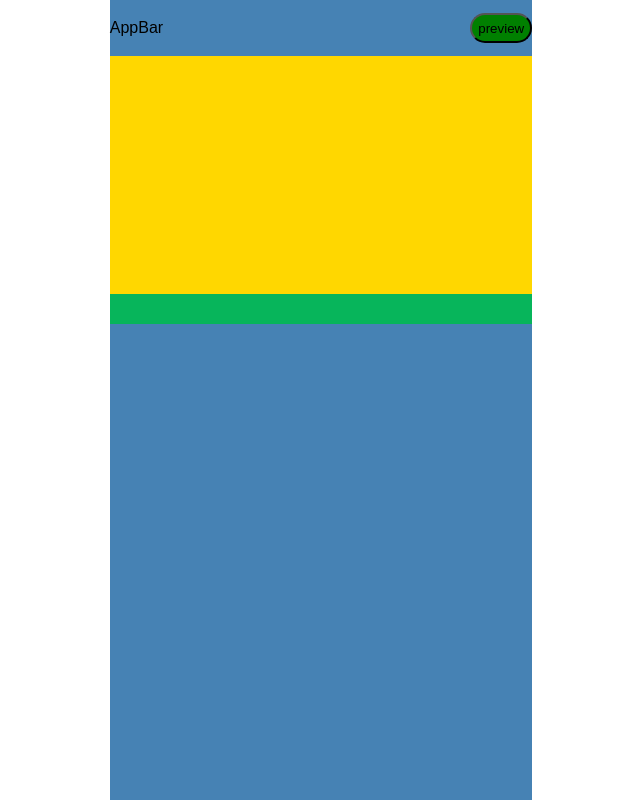
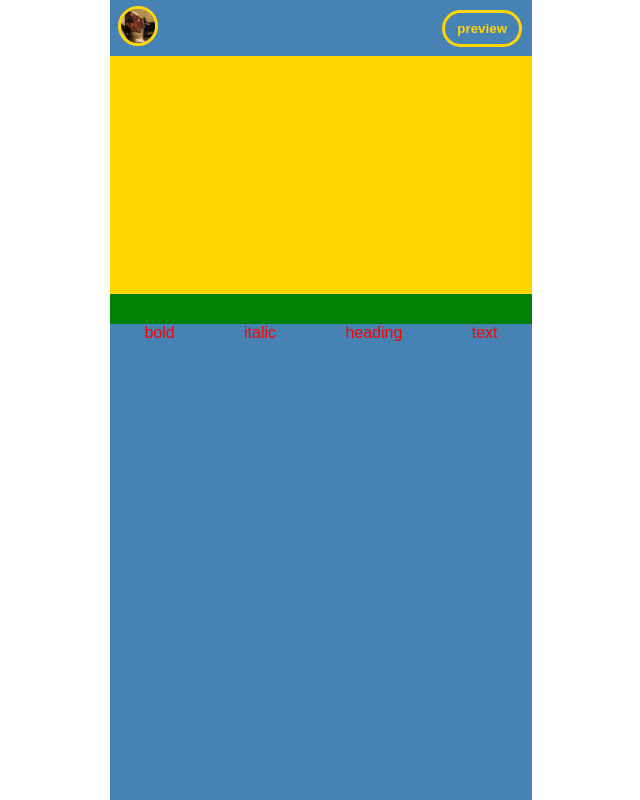
Before and after one commit to iota-unum/editor-playground, a Next.js app: page /compose in a window 1280 px wide. Shown: the whole page, without its empty margins (319-959 px from the left). Built offline with nearby package versions, Linux system fonts and the light colour scheme.

Commit message:
edit toolbar first implement

```diff
--- a/components/AppBar.js
+++ b/components/AppBar.js
@@ -1,12 +1,14 @@
 import React from 'react';
 import useStore from '../store';
+import Avatar from './Avatar';
 function AppBar() {
 
   const { preview, setPreview } = useStore();
   return (
     <div className='appbar'>
-      AppBar
-      <button onClick={setPreview}>{preview ? 'edit' : 'preview'}</button>
+
+      <Avatar/>
+      <button onClick={setPreview}>{preview ? 'back' : 'preview'}</button>
 
 
       <style jsx>
@@ -18,9 +20,14 @@ function AppBar() {
           align-items: center;
         }
         button {
-          background-color: green;
-          border-radius: 1rem;
-          height: 30px;
+          background-color: transparent;
+          border: 3px solid gold;
+          border-radius: 1.5rem;
+          margin: 0 10px;
+          color: gold;
+          width: 5rem;
+          padding: .5rem .7rem;
+          font-weight: bolder;
         }
         `}
       </style>
--- /dev/null
+++ b/components/Avatar.js
@@ -0,0 +1,29 @@
+import React from 'react'
+
+function Avatar() {
+  return (
+    <div className='avatar'>
+        <img src="avatar.jpg" alt="" />
+
+
+
+        <style jsx>
+            {`
+
+            .avatar {
+                width: 2.5rem;
+                margin: 0 .5rem;
+
+            }
+            img {
+                width: 100%;
+                border-radius: 50%;
+                border: 3px solid gold;
+            }
+            `}
+        </style>
+    </div>
+  )
+}
+
+export default  Avatar
--- /dev/null
+++ b/components/EditBar.js
@@ -0,0 +1,27 @@
+import React from 'react';
+import EditButton from './EditButton';
+import useStore from '../store';
+
+function EditBar() {
+
+
+  return (
+    <div className='editbar'>
+      <EditButton cmd='bold' />
+      <EditButton cmd='italic' />
+      <EditButton cmd='formatBlock' arg='h1'name='heading'/>
+      <EditButton cmd='formatBlock' arg='div' name='text'/>
+
+      <style jsx>
+        {`
+          .editbar {
+            display: flex;
+            justify-content: space-around;
+          }
+        `}
+      </style>
+    </div>
+  );
+}
+
+export default EditBar;
--- /dev/null
+++ b/components/EditButton.js
@@ -0,0 +1,36 @@
+import React from 'react'
+import useStore from '../store';
+function EditButton({cmd, arg, name}) {
+
+const commandState = useStore(state => state.commandState)
+const colorBtn = commandState[cmd] === 'true' ? 'white' : 'red'
+
+return (
+  <div
+  className='edit-button'
+  onClick={()=>{}}
+  onMouseDown={evt => {
+    evt.preventDefault(); // Avoids loosing focus from the editable area
+    document.execCommand(cmd, false, arg); // Send the command to the browser
+    console.log('commando', commandState[cmd]);
+      }}
+
+    >{name ?? cmd}
+
+    <style jsx>
+
+
+      {`
+.edit-button{
+
+      color: ${colorBtn};
+
+}
+      `}
+    </style>
+
+    </div>
+  )
+}
+
+export default EditButton
--- a/components/Editor.js
+++ b/components/Editor.js
@@ -1,18 +1,31 @@
 import ProgressBar from './ProgressBar';
+import useStore from '../store';
 function Editor({ handleChange, content, overflow, progress, preview }) {
+  const { commandState, setCommandState } = useStore();
+  function handleSelect() {
+    const selectState = {};
+    const newState = ['bold', 'italic', 'formatBlock'].map((btn) => {
+      selectState[btn] = document.queryCommandValue(btn);
+    });
+    console.log('selectState', selectState);
+    setCommandState(prev => selectState)
+    console.log('commandState', commandState)
+    return selectState;
+  }
   return (
     <div
       className='editor'
       contentEditable={!preview}
       onInput={handleChange}
       suppressContentEditableWarning={true}
-      value={content}
+      // value={content}
+      onSelect={handleSelect}
     >
       {content === '' ? <div></div> : <div></div>}
 
       <style jsx global>
         {`
-          .editor{
+          .editor {
             min-height: calc(var(--containerWidth) * 0.5625);
             max-height: ${preview
               ? `calc(var(--containerWidth) * 1.333333)`
@@ -21,7 +34,7 @@ function Editor({ handleChange, content, overflow, progress, preview }) {
             border: ${overflow && '5px solid red'};
             overflow: auto;
             padding: 0.5rem;
-            font-size: .75rem;
+            font-size: 0.75rem;
           }
         `}
       </style>
--- a/components/ProgressBar.js
+++ b/components/ProgressBar.js
@@ -12,7 +12,7 @@ function ProgressBar({progress, overflow}) {
         {`
         .progress-bar {
             height: 30px;
-            background-color: rgb(7, 181, 91);
+            background-color: green;
             width: 100%;
           }
           .progress-status {
--- a/pages/compose.js
+++ b/pages/compose.js
@@ -1,9 +1,10 @@
-import React , {useState} from 'react';
+import React, { useState } from 'react';
 import AppBar from '../components/AppBar';
 import ProgressBar from '../components/ProgressBar';
 import Editor from '../components/Editor';
 import useDimensions from '../hooks/useDimensions';
 import useStore from '../store';
+import EditBar from '../components/EditBar';
 function Compose() {
   const [content, setContent] = useState('');
   const { overflow, progress } = useDimensions(content);
@@ -25,19 +26,12 @@ function Compose() {
         preview={preview}
         content={content}
       />
-{
+      {!preview && <ProgressBar overflow={overflow} progress={progress} />}
 
-      !preview && <ProgressBar overflow={overflow} progress={progress} />
+      {!preview && <EditBar />}
 
-
-}
-{preview
-
-&&
-<button>Done</button>
-
-}
-<style jsx>
+      {preview && <button>Done</button>}
+      <style jsx>
         {`
           .compose {
             background-color: steelblue;
@@ -47,12 +41,14 @@ function Compose() {
           }
           button {
             display: block;
-            margin: 0 auto;
-            margin-top: .7rem;
             background-color: gold;
-            color: white;
-            padding: .5rem 3rem;
-            border-radius: .5rem;
+            border: 3px solid gold;
+            border-radius: 1.5rem;
+            margin: 1rem auto;
+            color: steelblue;
+            width: 9rem;
+            padding: 0.5rem 0.7rem;
+            font-weight: bolder;
           }
         `}
       </style>
--- a/store.js
+++ b/store.js
@@ -5,8 +5,10 @@ const useStore = create((set) => ({
 containerWidth: '100%',
 height: 0,
 preview: false,
+commandState: {bold: false, italic: false, formatBlock: false},
 setWidth: width => set({containerWidth: width}),
 setPreview:()=> set(state => ({preview: !state.preview})),
+setCommandState: (commandState) => set(state => ({...state, commandState}))
 
 
 }));
```
Also changed, not shown: public/avatar.jpg (added).
